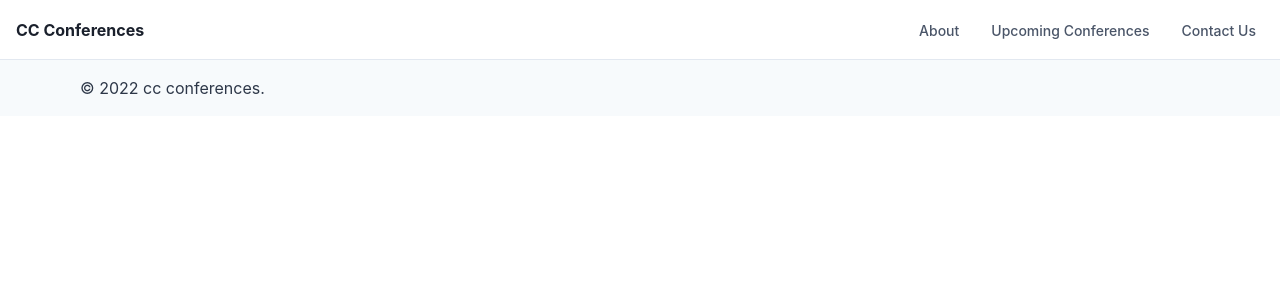
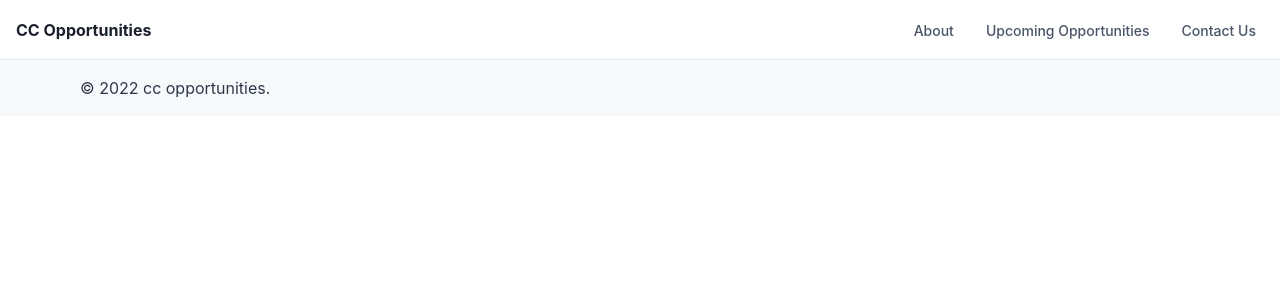
Before and after one commit to zekekim/commcollege, a Next.js app: page /layout in a window 1280 px wide. Shown: the top 300 px of the page. Built offline with nearby package versions, Linux system fonts and the light colour scheme.

Commit message:
Update 4 3/17/2022

```diff
--- a/pages/about.tsx
+++ b/pages/about.tsx
@@ -15,7 +15,7 @@ export default function about() {
             px={10}
             spacing={6}>
                 <Heading textAlign={'left'}>
-                    About CC For Conferences
+                    About CC Opportunities
                 </Heading>
                 <Image
                     src={'https://www.tvinsider.com/wp-content/uploads/2020/06/community-cast-full.jpg'}
--- a/pages/index.tsx
+++ b/pages/index.tsx
@@ -17,7 +17,7 @@ export default function Home() {
     return(
     <Layout>
         <Head>
-            <title>Conference 4 CC</title>
+            <title>CC Opportunities</title>
             <meta name="viewport" content="initial-scale=1.0, width=device-width" />
         </Head>
         <WithBackgroundImage />
@@ -46,11 +46,11 @@ export function WithBackgroundImage() {
               fontWeight={700}
               lineHeight={1.2}
               fontSize={useBreakpointValue({ base: '4xl', md: '3xl' })}>
-              Committed to getting community college students the best industry experience.
+              Committed to getting community college students the best industry and transfer experience.
             </Text>
             <Link href='/upcomingconferences' _hover={{textDecoration: 'none',}}>
                 <Button colorScheme={'red'} >
-                    see our conferences
+                    See Our Opportunities
                 </Button>
             </Link>
 
--- a/pages/layout.tsx
+++ b/pages/layout.tsx
@@ -78,7 +78,7 @@ import { ReactNode } from 'react';
               _hover={{
                 textDecoration: 'none',
               }}>
-              CC Conferences
+              CC Opportunities
             </Link>
           </Flex>
           <Flex flex={{ base: 1}} justify={{ base: 'center', md: 'left' }}>
@@ -247,8 +247,8 @@ import { ReactNode } from 'react';
       href: '/about'
     },
     {
-      label: 'Upcoming Conferences',
-      href: '/upcomingconferences',
+      label: 'Upcoming Opportunities',
+      href: '/upcomingopportunities',
     },
     {
       label: 'Contact Us',
@@ -270,7 +270,7 @@ import { ReactNode } from 'react';
           spacing={4}
           justify={{ base: 'center', md: 'space-between' }}
           align={{ base: 'center', md: 'center' }}>
-          <Text>© 2022 cc conferences.</Text>
+          <Text>© 2022 cc opportunities.</Text>
         </Container>
       </Box>
     );
--- a/pages/upcomingconferences.tsx
+++ b/pages/upcomingopportunities.tsx
@@ -2,11 +2,11 @@ import { Heading, VStack, Image, Text, Table, TableCaption, TableContainer, Tbod
 import Head from "next/head";
 import Layout from "./layout";
 
-export default function upcomingconferences() {
+export default function upcomingopportunities() {
     return (
         <Layout>
             <Head>
-                <title>Upcoming Conferences</title>
+                <title>Upcoming Opportunities</title>
                 <meta name="viewport" content="initial-scale=1.0, width=device-width" />
             </Head>
             <VStack
@@ -15,7 +15,7 @@ export default function upcomingconferences() {
             px={10}
             spacing={6}>
                 <Heading textAlign={'left'}>
-                    Upcoming Conferences
+                    Upcoming Opportunities
                 </Heading>
                 <TableContainer>
                     <Table variant='striped' size = 'lg' colorScheme={'gray'}>
```
